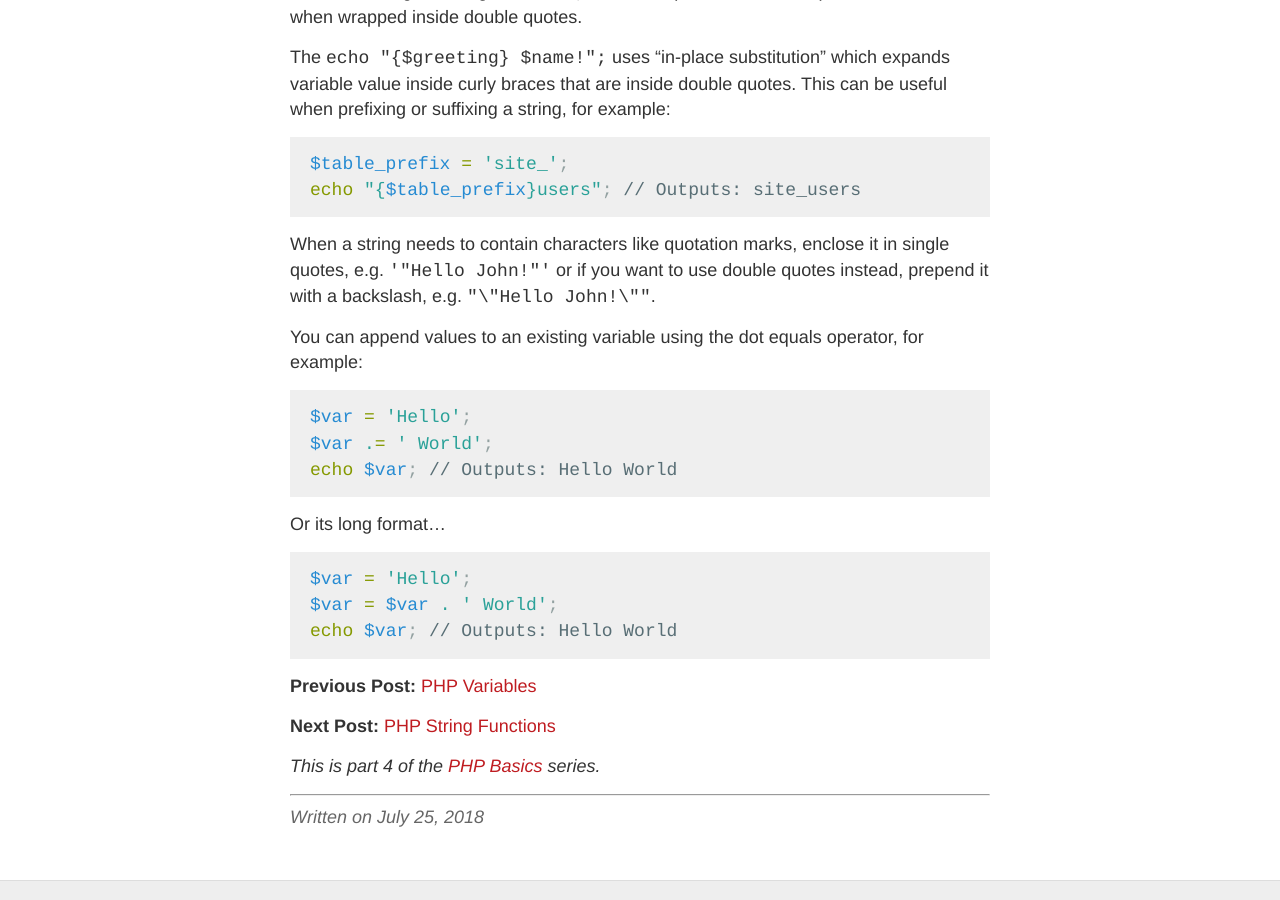
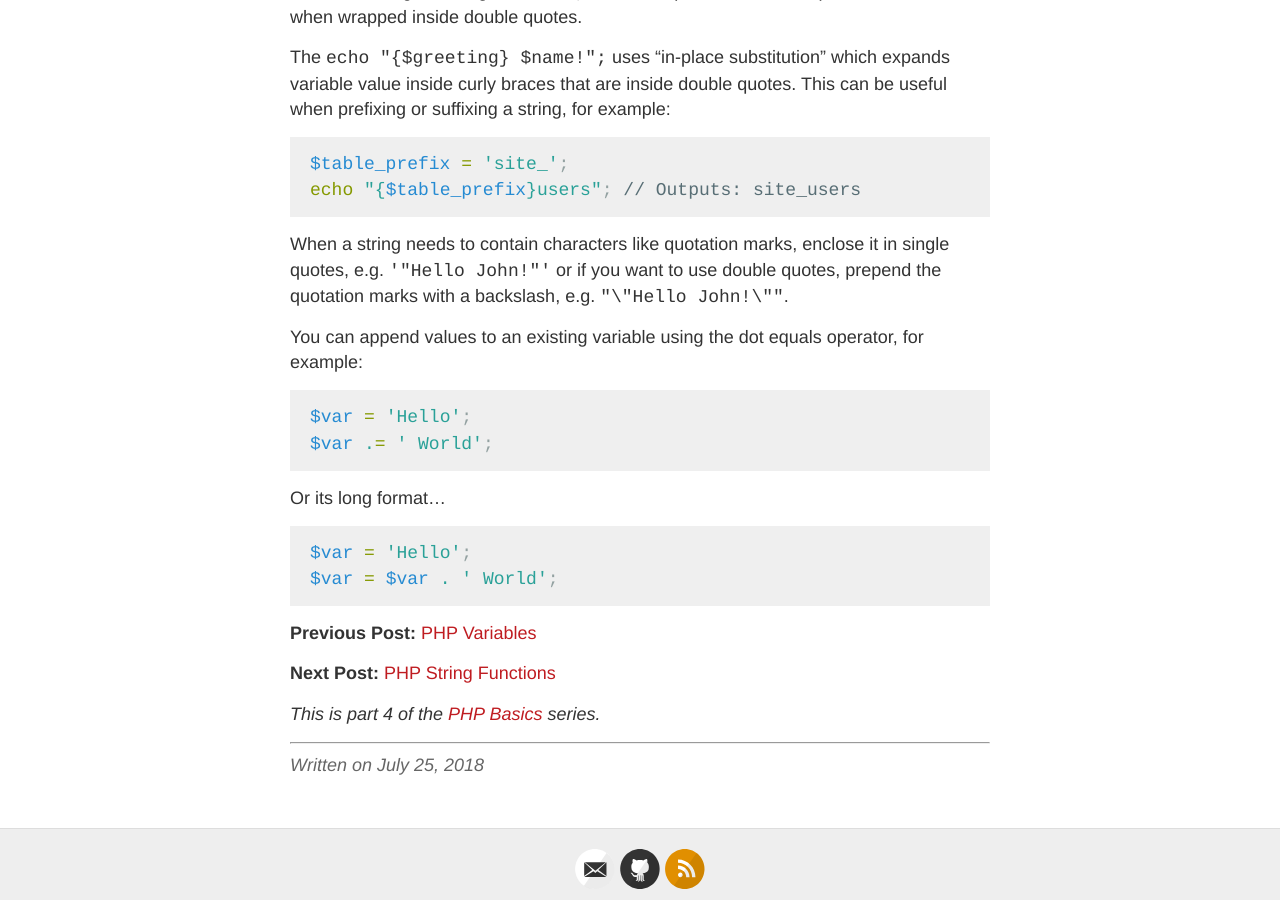
Before and after one commit to kennyalmendral/kennyalmendral.github.io, a Jekyll site: the page built from _posts/2018-07-25-php-strings.md, in a window 1280 px wide and 900 px high, scrolled down 612 px. Built offline with Jekyll 4.4.1, drawn with Linux system fonts in a browser that asks for light colours.

Commit message:
Update 2018-07-25-php-strings.md

````diff
--- a/_posts/2018-07-25-php-strings.md
+++ b/_posts/2018-07-25-php-strings.md
@@ -27,14 +27,13 @@
 echo "{$table_prefix}users"; // Outputs: site_users
 ```
 
-When a string needs to contain characters like quotation marks, enclose it in single quotes, e.g. `'"Hello John!"'` or if you want to use double quotes instead, prepend it with a backslash, e.g. `"\"Hello John!\""`.
+When a string needs to contain characters like quotation marks, enclose it in single quotes, e.g. `'"Hello John!"'` or if you want to use double quotes, prepend the quotation marks with a backslash, e.g. `"\"Hello John!\""`.
 
 You can append values to an existing variable using the dot equals operator, for example:
 
 ```php
 $var = 'Hello';
 $var .= ' World';
-echo $var; // Outputs: Hello World
 ```
 
 Or its long format...
@@ -42,7 +41,6 @@
 ```php
 $var = 'Hello';
 $var = $var . ' World';
-echo $var; // Outputs: Hello World
 ```
 
 **Previous Post:** [PHP Variables](https://kennyalmendral.github.io/php-variables/)
````
